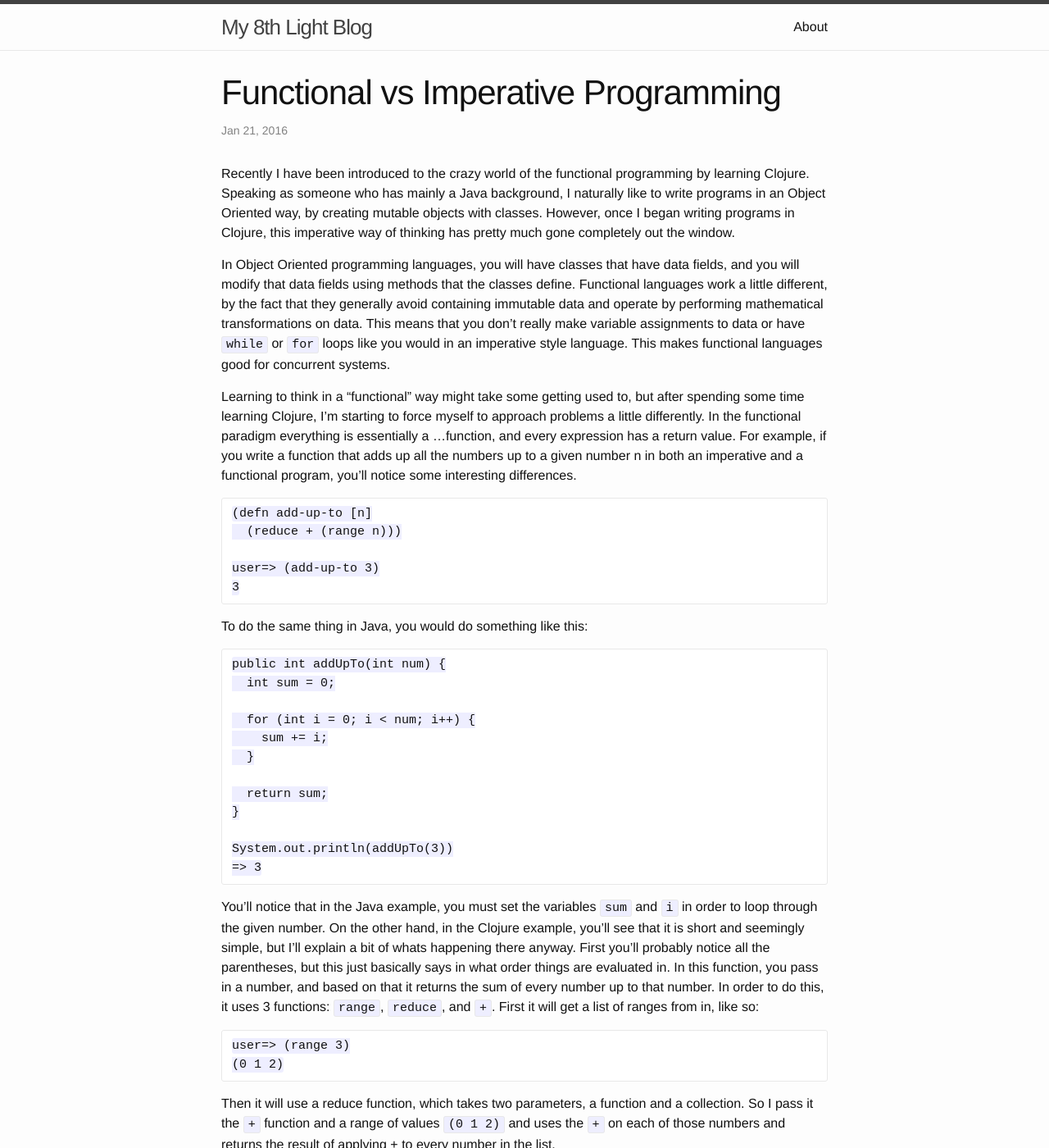
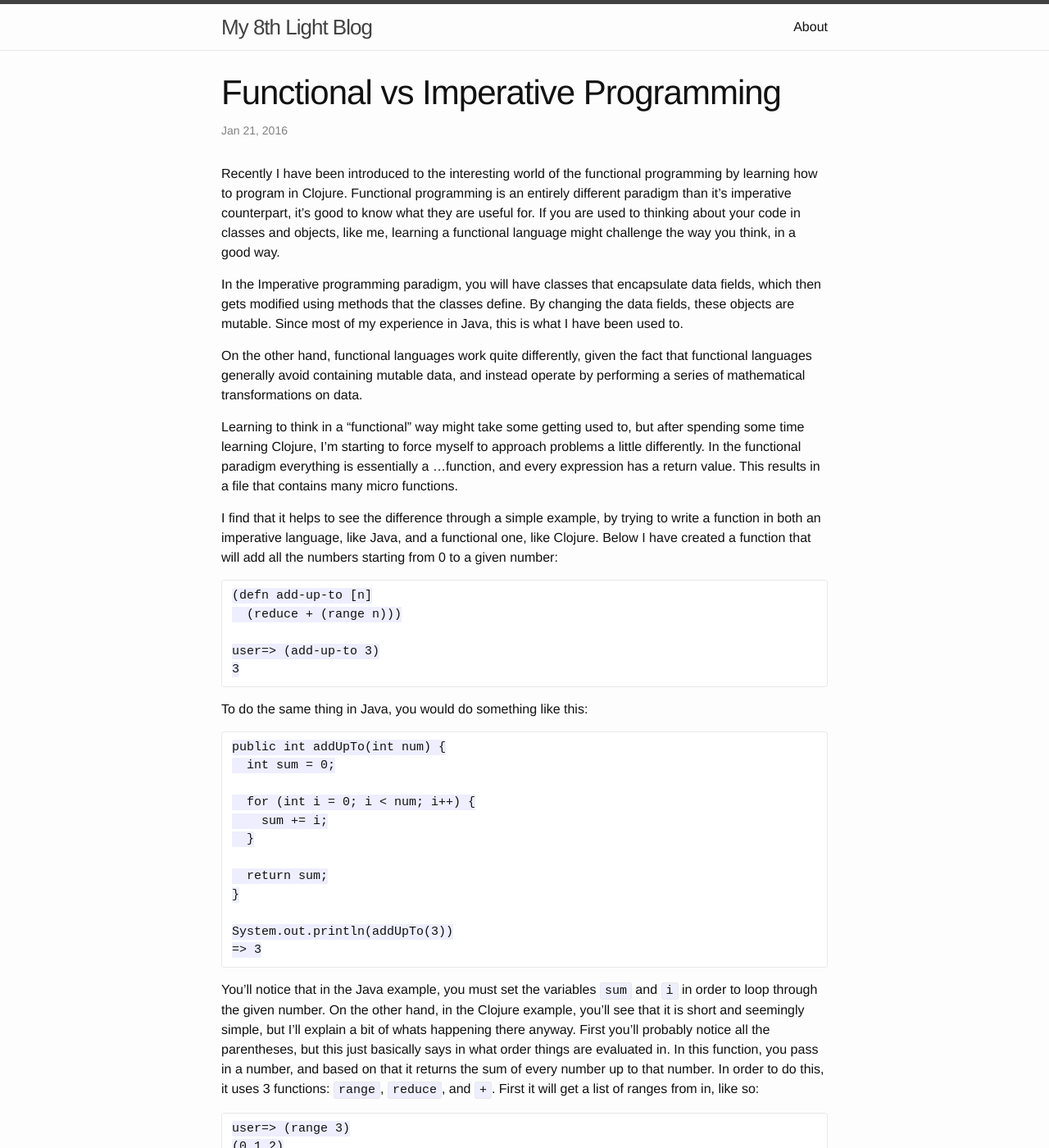
Before and after one commit to nystromb/nystromb.github.io, a Jekyll site: the page built from _posts/2016-01-21-imperative-vs-functional-programming.md, in a window 1280 px wide and 1400 px high. Shown: the whole window at 82% size. Built offline with Jekyll 4.4.1, drawn with Linux system fonts in a browser that asks for light colours; some of the changed text lies outside the part shown.

Commit message:
Revised blog post

```diff
--- a/_posts/2016-01-21-imperative-vs-functional-programming.md
+++ b/_posts/2016-01-21-imperative-vs-functional-programming.md
@@ -5,11 +5,16 @@ date:  January 21th, 2016
 blog: true
 ---
 
-Recently I have been introduced to the crazy world of the functional programming by learning Clojure. Speaking as someone who has mainly a Java background, I naturally like to write programs in an Object Oriented way, by creating mutable objects with classes. However, once I began writing programs in Clojure, this imperative way of thinking has pretty much gone completely out the window.
 
-In Object Oriented programming languages, you will have classes that have data fields, and you will modify that data fields using methods that the classes define. Functional languages work a little different, by the fact that they generally avoid containing immutable data and operate by performing mathematical transformations on data. This means that you don't really make variable assignments to data or have `while` or `for` loops like you would in an imperative style language. This makes functional languages good for concurrent systems.
+Recently I have been introduced to the interesting world of the functional programming by learning how to program in Clojure. Functional programming is an entirely different paradigm than it's imperative counterpart, it's good to know what they are useful for. If you are used to thinking about your code in classes and objects, like me, learning a functional language might challenge the way you think, in a good way.
 
-Learning to think in a "functional" way might take some getting used to, but after spending some time learning Clojure, I'm starting to force myself to approach problems a little differently. In the functional paradigm everything is essentially a ...function, and every expression has a return value. For example, if you write a function that adds up all the numbers up to a given number n in both an imperative and a functional program, you'll notice some interesting differences.
+In the Imperative programming paradigm, you will have classes that encapsulate data fields, which then gets modified using methods that the classes define. By changing the data fields, these objects are mutable. Since most of my experience in Java, this is what I have been used to.
+
+On the other hand, functional languages work quite differently, given the fact that functional languages generally avoid containing mutable data, and instead operate by performing a series of mathematical transformations on data.
+
+Learning to think in a "functional" way might take some getting used to, but after spending some time learning Clojure, I'm starting to force myself to approach problems a little differently. In the functional paradigm everything is essentially a ...function, and every expression has a return value. This results in a file that contains many micro functions.
+
+ I find that it helps to see the difference through a simple example, by trying to write a function in both an imperative language, like Java, and a functional one, like Clojure. Below I have created a function that will add all the numbers starting from 0 to a given number:
 
     (defn add-up-to [n]
       (reduce + (range n)))
@@ -39,4 +44,6 @@ You'll notice that in the Java example, you must set the variables `sum` and `i`
 
 Then it will use a reduce function, which takes two parameters, a function and a collection. So I pass it the `+` function and a range of values `(0 1 2)` and uses the `+` on each of those numbers and returns the result of applying + to every number in the list.
 
-This is a pretty basic example, but the example highlights some of the main differences of both of these programming paradigms. In one example, you don't save any data, just input -> transform -> output, while the other was longer and had stored some variables. It's long debated whether one is better than the other, but I think they have their specific applications, and you should use the right tool for the job. However, one of the best things about the beauty of Clojure is that it allows for Java interop. That means the Clojure can actually use Java classes to perform functions. This makes for a extremely powerful functional language.
+I think that functional programming has it's place in distributed, concurrent systems. By creating immutable data structures, you won't run into certain bugs that will be caused by accessing some shared state. One benefit I have come to realize of an imperative style approach is that thinking of objects makes your software act like it is a real life object. For example, in a Tic Tac Toe game, you might have a `Board` object that during the course of the game, the board changes, until some end game condition. If you were using a functional approach, you might want to return a new game every time you want to call the function to put a move on the board.
+
+I have highlighted some of the main differences of both of these programming paradigms. In one example, you don't save any data, just input -> transform -> output, while the other was longer and contained some stored variables. It's long debated whether one is better than the other, but I think they have their specific applications, and you should always use the right tool for the job. However, one of the best things about the beauty of Clojure is that it allows for Java interop. That means the Clojure can actually use Java classes to perform functions. This sort of hybrid-OO language makes for a extremely powerful language.
```
